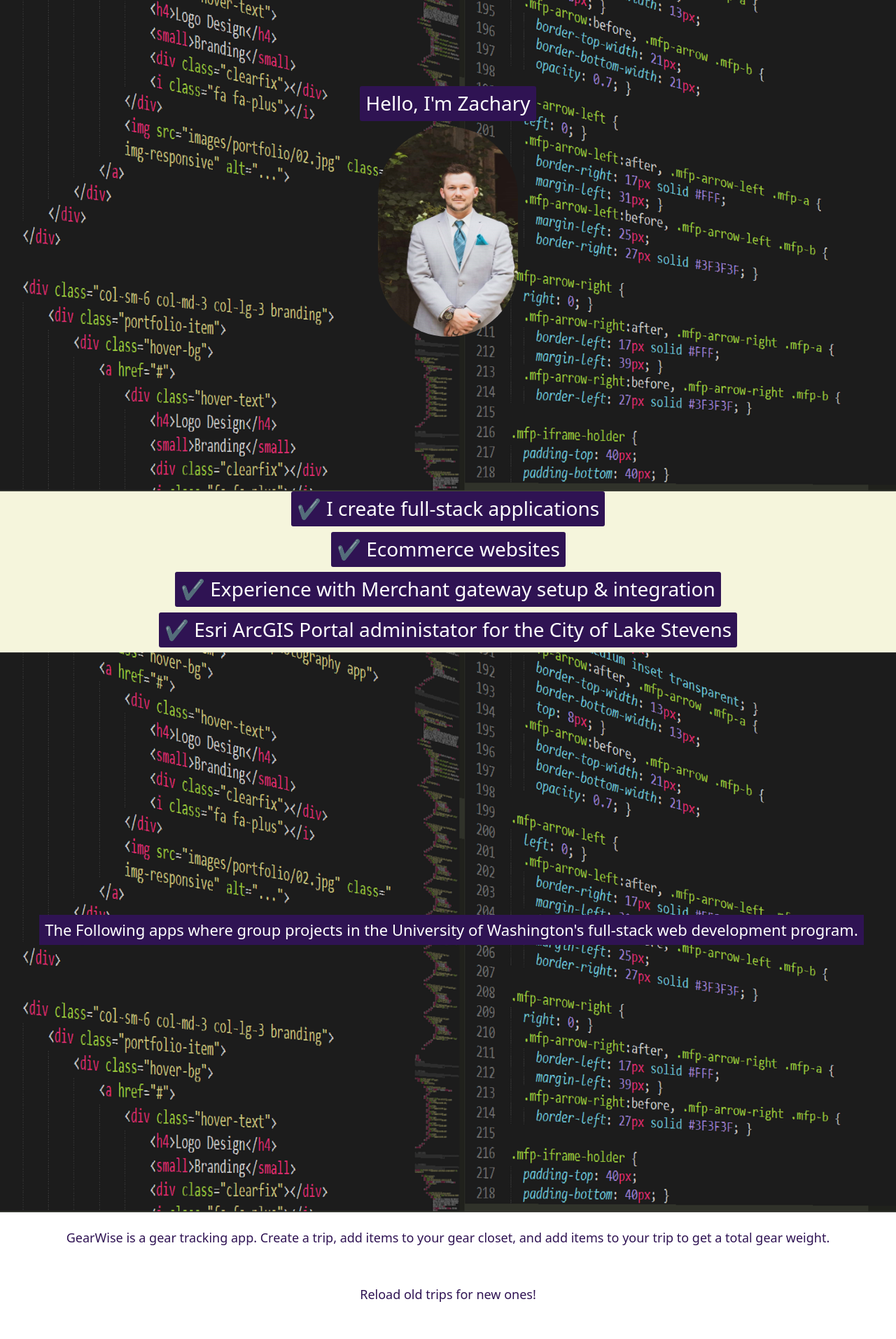
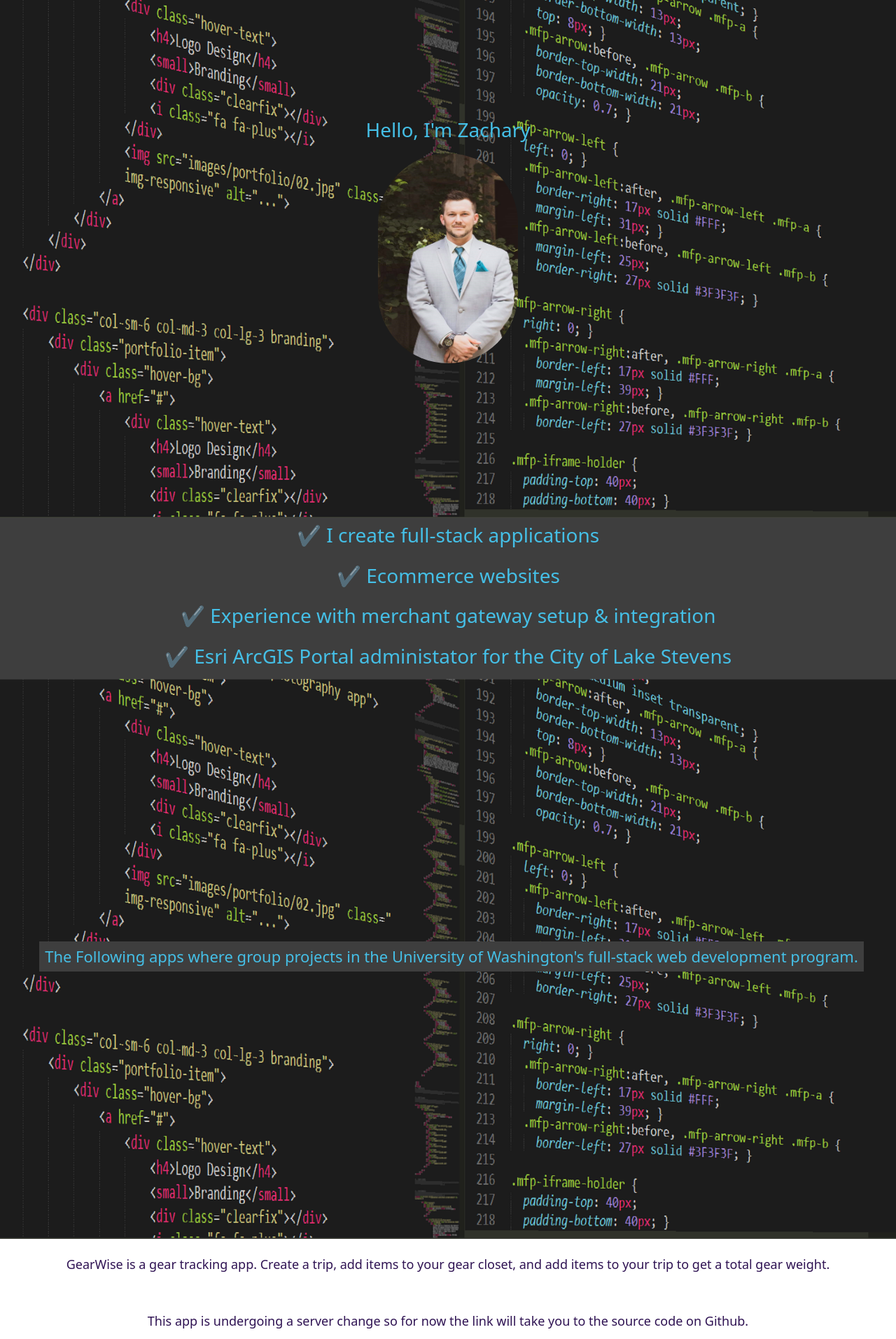
Before and after one commit to ZacharyKathe/Zachary-Portfolio, a React (Create React App) app: page / in a window 1280 px wide. Shown: the part 140-2053 px from the top of the page at 70% size. Built offline with nearby package versions, Linux system fonts and the light colour scheme.

Commit message:
trying a homepage url in .json to help build

```diff
--- a/package.json
+++ b/package.json
@@ -2,7 +2,7 @@
   "name": "zachary-kathe-portfolio",
   "version": "0.1.0",
   "private": true,
-  "homepage": "https://ZacharyKathe.github.io/Zachary-Portfolio",
+  "homepage": "https://main.d11hjfqxosu3px.amplifyapp.com/",
   "dependencies": {
     "@inlet/react-pixi": "^6.5.2",
     "@testing-library/jest-dom": "^5.12.0",
@@ -19,8 +19,6 @@
   },
   "scripts": {
     "start": "react-scripts start",
-    "predeploy" : "npm run build",
-    "deploy" : "gh-pages -d build",
     "build": "react-scripts build",
     "test": "react-scripts test",
     "eject": "react-scripts eject"
--- a/public/style.css
+++ b/public/style.css
@@ -9,8 +9,12 @@
 }
 
 .nav-tabs{
-    background-color: beige;
+    background-color: rgb(62, 62, 62);;
+    height: 10vh;
+
 }
+
+
 .workDiv{
     display: flex;
     flex-direction: column;
@@ -70,15 +74,14 @@
 }
 
 .recentAch{
-    background-color: rgb(47, 19, 83);
-    color: white;
+    color: #45bfe6;
     padding: 8px;
     border-radius: 3px;
 }
 
 .checkmarkdata{
-    background-color: rgb(47, 19, 83);
-    color: white;
+
+    color: #45bfe6;
     padding: 8px;
     border-radius: 3px;
 }
@@ -89,7 +92,7 @@
     flex-direction: column;
     justify-content: space-around;
     align-items: center;
-    background-color: beige;
+    background-color: rgb(62, 62, 62);
 }
 
 .introPara{
@@ -105,7 +108,7 @@
 .explainGearWise{
     display: flex;
     padding: 10px;
-    justify-content: center;
+    text-align: center;
     color: rgb(47, 19, 83);
     font-size: 18px;
 }
@@ -144,8 +147,8 @@
 .discProj{
     display: flex;
     justify-content: center;
-    background-color: rgb(47, 19, 83);
-    color: white;
+    background-color: rgb(62, 62, 62);
+    color: #45bfe6;
     font-size: 22px;
     margin-left: 10px;
     padding: 8px;
--- a/src/components/NavTabs.js
+++ b/src/components/NavTabs.js
@@ -22,7 +22,7 @@ function NavTabs() {
           <i class="fas fa-code-branch"></i>
         </Link>
       </li>
-      <li>
+      <li className="linkedIn">
       <a className="nav-link active : nav-link" href="https://www.linkedin.com/in/zachary-kathe-621415189/"><i class="fab fa-linkedin"></i></a>
       </li>
       <li>
--- a/src/components/ProjectCard.js
+++ b/src/components/ProjectCard.js
@@ -9,7 +9,7 @@ class ProjectCard extends React.Component{
           <h4 className='explainGearWise'>GearWise is a gear tracking app. Create a trip, add items
             to your gear closet, and add items to your trip to get a total gear weight.
           </h4>
-          <h4 className='explainGearWise'>Reload old trips for new ones!</h4>
+          <h4 className='explainGearWise'>This app is undergoing a server change so for now the link will take you to the source code on Github.</h4>
         <Roll>
         <a  href="https://gear-wise.herokuapp.com/" className="sample-img_6">
           <h6 className='white'>GearWise website</h6>
--- a/src/components/pages/Home.js
+++ b/src/components/pages/Home.js
@@ -18,7 +18,7 @@ class Home extends React.Component {
         <div className="checkmarks">
         <Zoom><h3 className='checkmarkdata'>✔ I create full-stack applications</h3></Zoom>
         <Zoom><h3 className='checkmarkdata'>✔ Ecommerce websites</h3></Zoom>
-        <Zoom><h3 className='checkmarkdata'>✔ Experience with Merchant gateway setup & integration</h3></Zoom>
+        <Zoom><h3 className='checkmarkdata'>✔ Experience with merchant gateway setup & integration</h3></Zoom>
         <Zoom><h3 className='checkmarkdata'>✔ Esri ArcGIS Portal administator for the City of Lake Stevens</h3></Zoom>
         </div>
 
```
